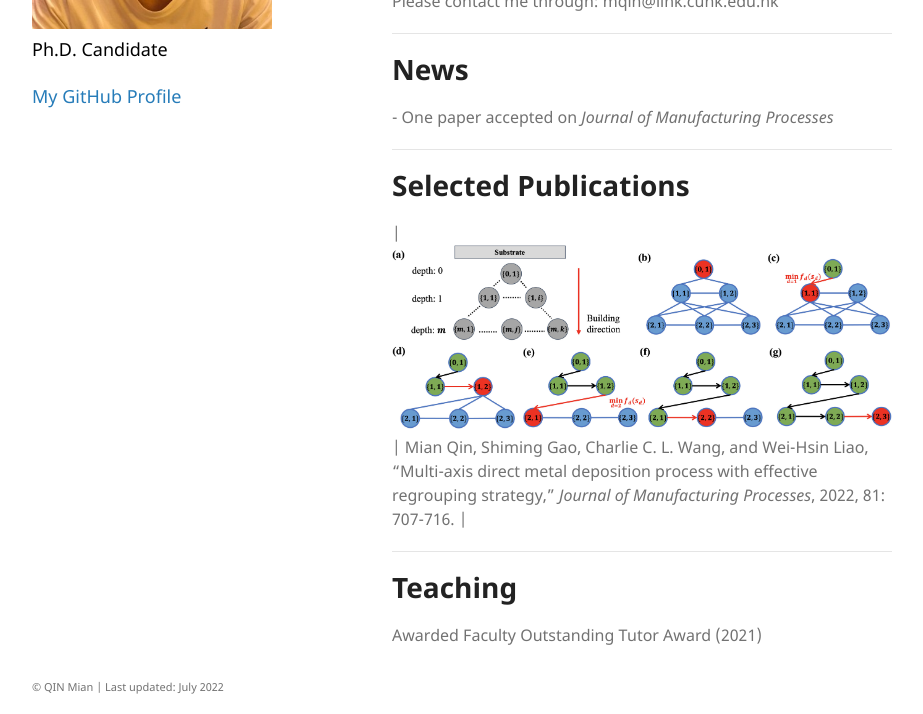
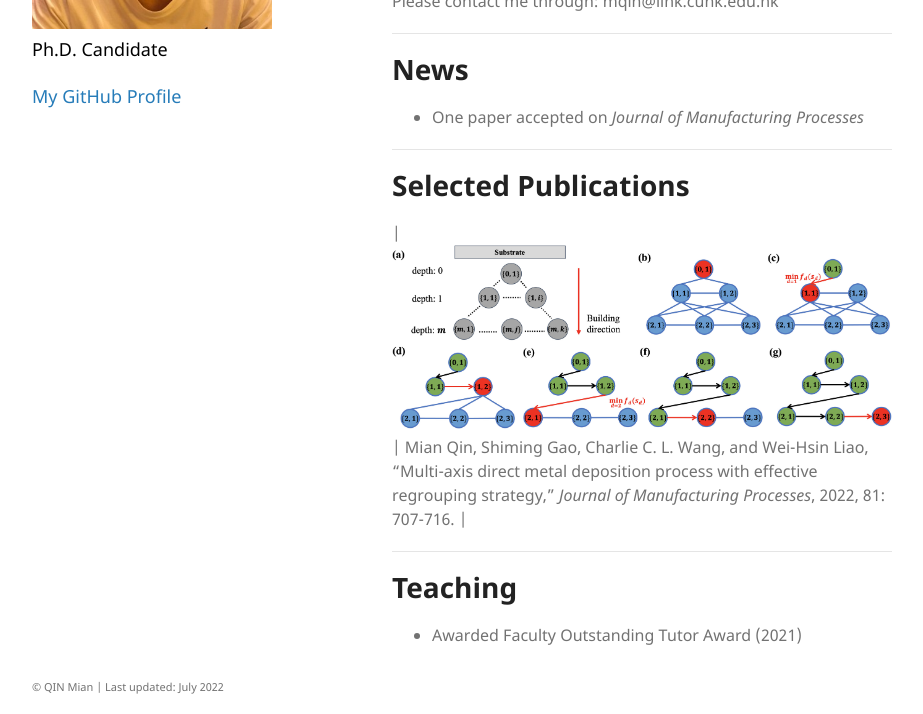
Before and after one commit to mqincuhk/mqincuhk.github.io, a Jekyll site: the page built from index.md, in a window 1280 px wide and 1037 px high. Shown: the part 320-1034 px from the top of the window, without its empty margins (178-1101 px from the left). Built offline with Jekyll 4.4.1, drawn with Linux system fonts in a browser that asks for light colours; a script that is not in the unit is left out; our own code applies the rules of GitHub Pages for plain Markdown files.

Commit message:
Update index.md

```diff
--- a/index.md
+++ b/index.md
@@ -15,15 +15,15 @@ Please contact me through: mqin@link.cuhk.edu.hk
 
 ---
 # **News**
-\- One paper accepted on *Journal of Manufacturing Processes*
+- One paper accepted on *Journal of Manufacturing Processes*
 
 
 ---
 # **Selected Publications**
-| <img src="assets/img/multi-axis.jpg" alt="drawing" width="2000"/>      |  Mian Qin, Shiming Gao, Charlie C. L. Wang, and Wei-Hsin Liao, "Multi-axis direct metal deposition process with effective regrouping strategy," *Journal of Manufacturing Processes*, 2022, 81: 707-716. |
+| <img src="assets/img/multi-axis.jpg" alt="drawing" width="1000"/>      |  Mian Qin, Shiming Gao, Charlie C. L. Wang, and Wei-Hsin Liao, "Multi-axis direct metal deposition process with effective regrouping strategy," *Journal of Manufacturing Processes*, 2022, 81: 707-716. |
 
 
 
 ---
 # **Teaching**
-Awarded Faculty Outstanding Tutor Award (2021)
+- Awarded Faculty Outstanding Tutor Award (2021)
```
